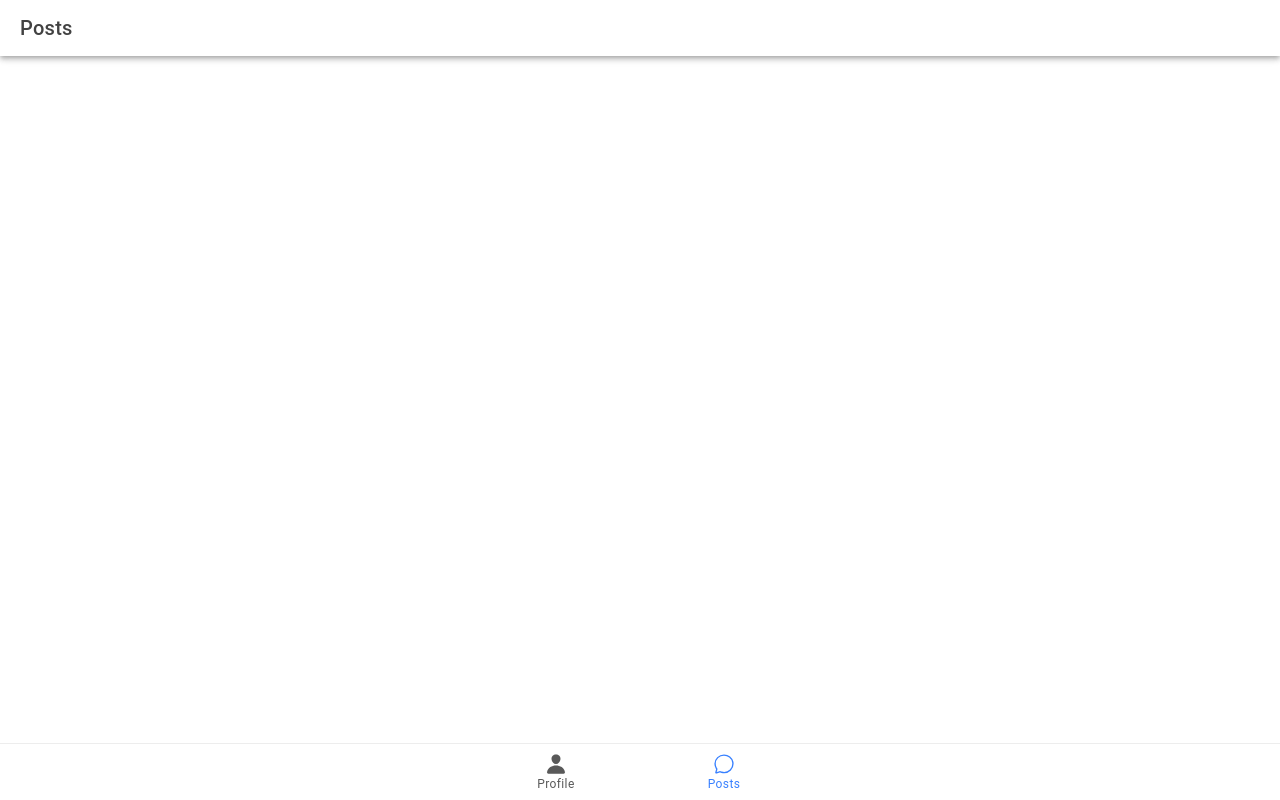
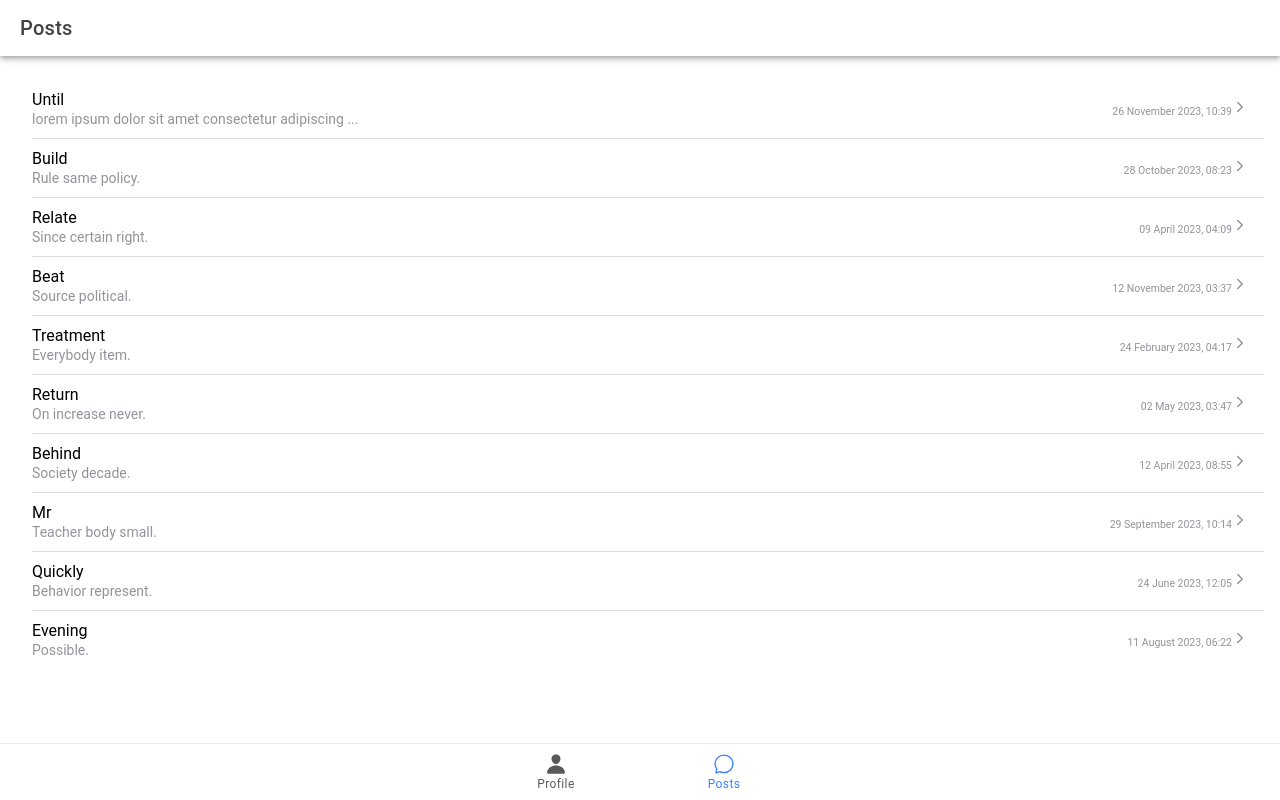
Before and after one commit to FbW-WD-23-D06/F-S-P-frontend, a React (Vite) app: page / in a window 1280 px wide. Built offline with nearby package versions, Linux system fonts and the light colour scheme.

Commit message:
install: date-fns. feature: Post component, formaTdate and truncateContent functions

```diff
--- a/package.json
+++ b/package.json
@@ -21,11 +21,12 @@
     "@ionic/react-router": "^7.0.0",
     "@types/react-router": "^5.1.20",
     "@types/react-router-dom": "^5.3.3",
+    "date-fns": "^3.3.1",
     "ionicons": "^7.0.0",
     "react": "^18.2.0",
     "react-dom": "^18.2.0",
-    "react-router-dom": "^5.3.3",
-    "react-router": "^5.3.3"
+    "react-router": "^5.3.3",
+    "react-router-dom": "^5.3.3"
   },
   "devDependencies": {
     "@capacitor/cli": "5.7.0",
--- a/src/data/posts.json
+++ b/src/data/posts.json
@@ -2,7 +2,7 @@
   {
     "_id": "c4760df6-3141-4b2b-b00e-b998a73544d5",
     "title": "Until",
-    "content": "Voice hit trial.",
+    "content": "lorem ipsum dolor sit amet consectetur adipiscing elit qweoiqeuwqwue qoiweoqweoiqwue qwoeoqiweuoqweu qwoeiqweuqwoeiu oiqweoiqewi. lorem ipsum dolor sit amet consectetur adipiscing elit qweoiqeuwqwue qoiweoqweoiqwue qwoeoqiweuoqweu qwoeiqweuqwoeiu oiqweoiqewi",
     "createdAt": "2023-11-26T10:39:09",
     "updatedAt": "2023-12-24T22:52:59"
   },
--- /dev/null
+++ b/src/features/posts/Post.tsx
@@ -0,0 +1,44 @@
+import { IonItem, IonLabel, IonText, IonNote, IonIcon } from "@ionic/react";
+import { chevronForward } from "ionicons/icons";
+import {} from "react";
+import { format } from "date-fns";
+
+interface PostProps {
+  title: string;
+  content: string;
+  createdAt: string;
+  style?: Partial<CSSStyleDeclaration>;
+}
+
+export default function Post({ title, content, createdAt, style }: PostProps) {
+  const maxCharacters = 50;
+  const truncateContent = (text: string, maxCharacters: number) => {
+    if (text.length > maxCharacters) {
+      return text.slice(0, maxCharacters) + "...";
+    }
+    return text;
+  };
+
+  const truncatedContent = truncateContent(content, maxCharacters);
+
+  const formattedDate = (date: string) =>
+    format(new Date(date), "dd MMMM yyyy, hh:mm");
+
+  return (
+    <IonItem button={true} detail={false} style={style}>
+      <IonLabel>
+        <IonText>{title}</IonText>
+        <br />
+        <IonNote color="medium" className="ion-text-wrap">
+          {truncatedContent}
+        </IonNote>
+      </IonLabel>
+      <div className="metadata-end-wrapper" slot="end">
+        <IonNote color="medium">
+          <small>{formattedDate(createdAt)}</small>
+        </IonNote>
+        <IonIcon color="medium" icon={chevronForward}></IonIcon>
+      </div>
+    </IonItem>
+  );
+}
--- /dev/null
+++ b/src/features/posts/PostsList.tsx
@@ -0,0 +1,15 @@
+import { IonList } from "@ionic/react";
+import Post from "./Post";
+import posts from "../../data/posts.json";
+
+interface PostsListProps {}
+
+export default function PostsList({}: PostsListProps) {
+  return (
+    <IonList inset={true}>
+      {posts.map((post) => (
+        <Post key={post._id} {...post} />
+      ))}
+    </IonList>
+  );
+}
--- a/src/pages/Posts.tsx
+++ b/src/pages/Posts.tsx
@@ -1,11 +1,14 @@
 import { IonContent, IonPage } from "@ionic/react";
 import Header from "../features/navigation/layout/Header";
+import PostsList from "../features/posts/PostsList";
 
 export default function Posts() {
   return (
     <IonPage>
       <Header title="Posts" />
-      <IonContent fullscreen></IonContent>
+      <IonContent fullscreen>
+        <PostsList />
+      </IonContent>
     </IonPage>
   );
 }
```
Also changed, not shown: 1 other file (tests, documents, lock files or other folders).
